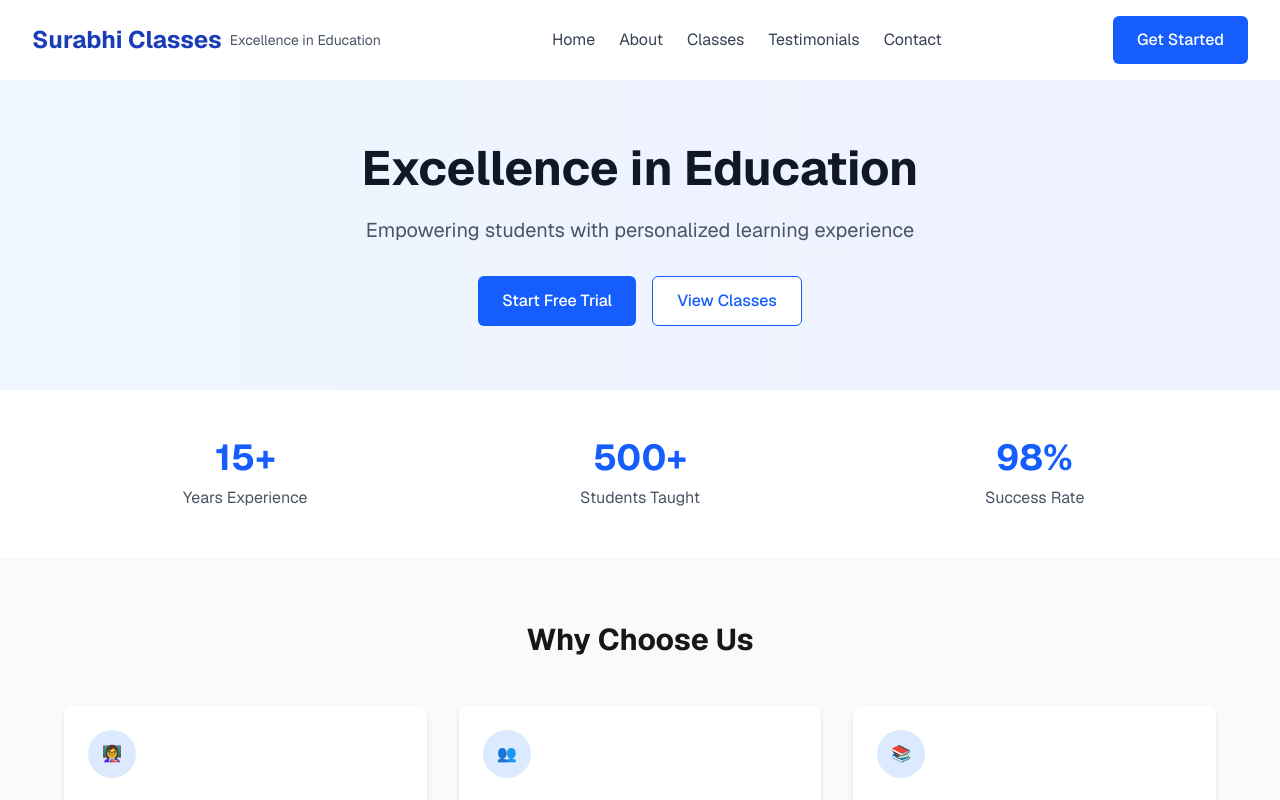
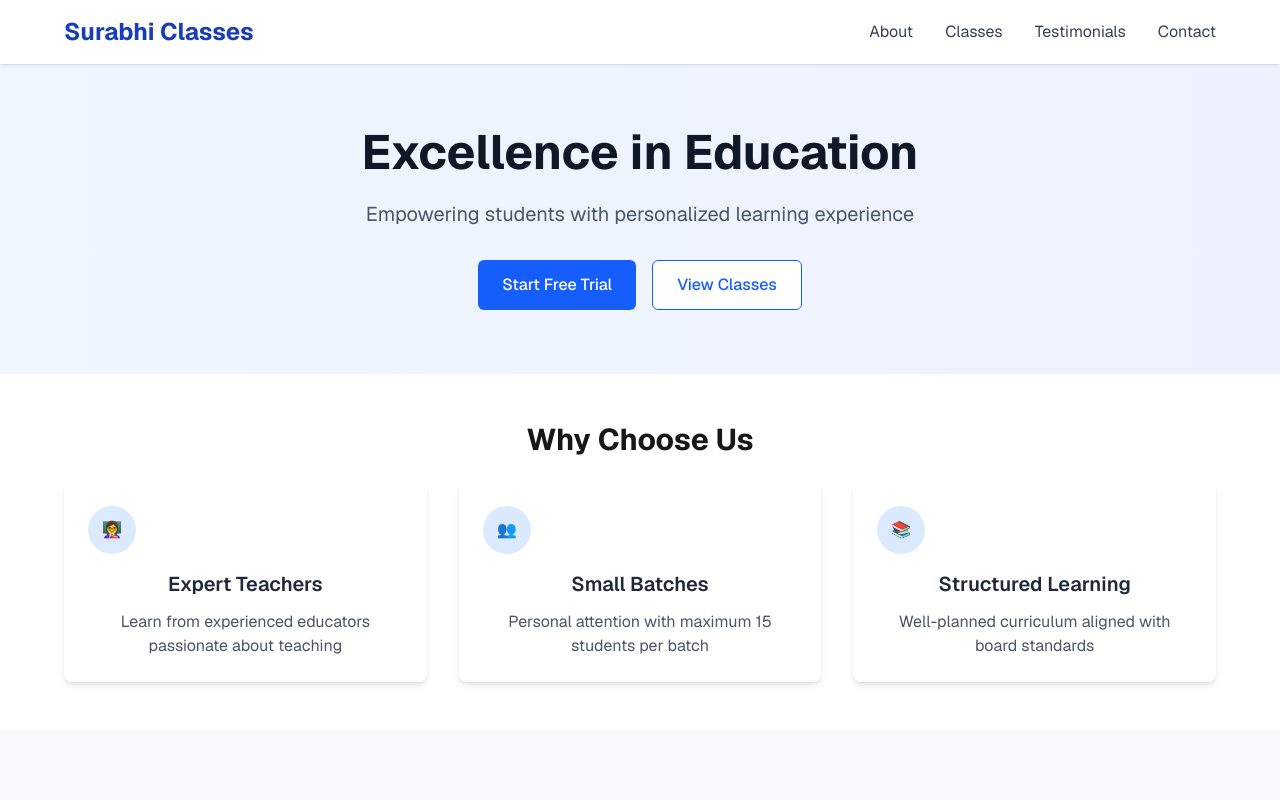
Before and after one commit to AshishNegi1496/surbhi-classes, a Next.js app: page / in a window 1280 px wide. Shown: the top 800 px of the page. Built offline with nearby package versions, Linux system fonts and the light colour scheme.

Commit message:
added smooth scrolling

```diff
--- a/app/page.tsx
+++ b/app/page.tsx
@@ -13,7 +13,7 @@ export default function Home() {
       <Navbar />
 
       {/* Hero Section */}
-      <section className="bg-gradient-to-r from-blue-50 to-indigo-50 py-16 px-8">
+      <section id="hero" className="bg-gradient-to-r from-blue-50 to-indigo-50 py-16 px-8">
         <div className="max-w-4xl mx-auto text-center">
           <h1 className="text-5xl font-bold text-gray-900 mb-6">
             Excellence in Education
@@ -28,26 +28,13 @@ export default function Home() {
         </div>
       </section>
 
-      {/* Stats Section */}
-      <section className="py-12 px-8 bg-white">
-        <div className="max-w-6xl mx-auto grid grid-cols-1 md:grid-cols-3 gap-8 text-center">
-          <StatsCard number="15+" label="Years Experience" />
-          <StatsCard number="500+" label="Students Taught" />
-          <StatsCard number="98%" label="Success Rate" />
-        </div>
-      </section>
-
-      {/* Features Section */}
-      <section className="py-16 px-8 bg-gray-50">
-        <div className="max-w-6xl mx-auto">
-          <h2 className="text-3xl font-bold text-center mb-12">Why Choose Us</h2>
+      {/* About Section */}
+      <section id="about" className="py-12 px-8 bg-white">
+        <div className="max-w-6xl mx-auto text-center">
+          <h2 className="text-3xl font-bold mb-6">Why Choose Us</h2>
           <div className="grid grid-cols-1 md:grid-cols-3 gap-8">
             {features.map((feature, index) => (
-              <Card
-                key={index}
-                title={feature.title}
-                icon={feature.icon}
-              >
+              <Card key={index} title={feature.title} icon={feature.icon}>
                 {feature.description}
               </Card>
             ))}
@@ -56,7 +43,7 @@ export default function Home() {
       </section>
 
       {/* Classes Section */}
-      <section className="py-16 px-8 bg-white">
+      <section id="classes" className="py-16 px-8 bg-gray-50">
         <div className="max-w-6xl mx-auto">
           <h2 className="text-3xl font-bold text-center mb-12">Our Classes</h2>
           <div className="grid grid-cols-1 md:grid-cols-2 lg:grid-cols-3 gap-8">
@@ -68,7 +55,7 @@ export default function Home() {
       </section>
 
       {/* Testimonials Section */}
-      <section className="py-16 px-8 bg-gray-50">
+      <section id="testimonials" className="py-16 px-8 bg-white">
         <div className="max-w-6xl mx-auto">
           <h2 className="text-3xl font-bold text-center mb-12">What Parents Say</h2>
           <div className="grid grid-cols-1 md:grid-cols-2 lg:grid-cols-3 gap-8">
@@ -80,7 +67,7 @@ export default function Home() {
       </section>
 
       {/* Contact Section */}
-      <section className="py-16 px-8 bg-white">
+      <section id="contact" className="py-16 px-8 bg-gray-50">
         <div className="max-w-3xl mx-auto">
           <h2 className="text-3xl font-bold text-center mb-12">Get in Touch</h2>
           <ContactForm />
@@ -93,21 +80,9 @@ export default function Home() {
 }
 
 const features = [
-  {
-    icon: "👩‍🏫",
-    title: "Expert Teachers",
-    description: "Learn from experienced educators passionate about teaching"
-  },
-  {
-    icon: "👥",
-    title: "Small Batches",
-    description: "Personal attention with maximum 15 students per batch"
-  },
-  {
-    icon: "📚",
-    title: "Structured Learning",
-    description: "Well-planned curriculum aligned with board standards"
-  }
+  { icon: "👩‍🏫", title: "Expert Teachers", description: "Learn from experienced educators passionate about teaching" },
+  { icon: "👥", title: "Small Batches", description: "Personal attention with maximum 15 students per batch" },
+  { icon: "📚", title: "Structured Learning", description: "Well-planned curriculum aligned with board standards" }
 ];
 
 const classes = [
@@ -138,22 +113,7 @@ const classes = [
 ];
 
 const testimonials = [
-  {
-    quote: "My daughter's grades improved significantly after joining Surabhi Classes.",
-    name: "Priya Singh",
-    details: "Parent of Grade 9 Student",
-    subject: "Mathematics"
-  },
-  {
-    quote: "The teachers are very patient and explain concepts thoroughly.",
-    name: "Rahul Kumar",
-    details: "Parent of Grade 8 Student",
-    subject: "Science"
-  },
-  {
-    quote: "Best coaching institute in the area. Highly recommended!",
-    name: "Sneha Patel",
-    details: "Parent of Grade 10 Student",
-    subject: "English"
-  }
+  { quote: "My daughter's grades improved significantly after joining Surabhi Classes.", name: "Priya Singh", details: "Parent of Grade 9 Student", subject: "Mathematics" },
+  { quote: "The teachers are very patient and explain concepts thoroughly.", name: "Rahul Kumar", details: "Parent of Grade 8 Student", subject: "Science" },
+  { quote: "Best coaching institute in the area. Highly recommended!", name: "Sneha Patel", details: "Parent of Grade 10 Student", subject: "English" }
 ];
--- a/components/Footer.tsx
+++ b/components/Footer.tsx
@@ -10,6 +10,8 @@ const footerLinks = {
     { label: 'Mathematics', href: '/classes/math' },
     { label: 'Science', href: '/classes/science' },
     { label: 'English', href: '/classes/english' },
+      { label: 'Hindi', href: '/classes/Hindi' },
+    { label: 'Sanskrit', href: '/classes/Sanskrit' },
   ],
   support: [
     { label: 'Contact Us', href: '/contact' },
--- a/components/Navbar.tsx
+++ b/components/Navbar.tsx
@@ -1,33 +1,72 @@
-import Link from 'next/link';
-import { Button } from './Button';
+'use client'
+
+import { useState } from 'react';
 
 const navLinks = [
-  { href: '/', label: 'Home' },
-  { href: '/about', label: 'About' },
-  { href: '/classes', label: 'Classes' },
-  { href: '/testimonials', label: 'Testimonials' },
-  { href: '/contact', label: 'Contact' }
+  { href: '#about', label: 'About' },
+  { href: '#classes', label: 'Classes' },
+  { href: '#testimonials', label: 'Testimonials' },
+  { href: '#contact', label: 'Contact' }
 ];
 
 export const Navbar = () => {
+  const [isMenuOpen, setIsMenuOpen] = useState(false);
+
+  const scrollToSection = (sectionId: string) => {
+    const element = document.querySelector(sectionId);
+    if (element) {
+      element.scrollIntoView({ behavior: 'smooth' });
+      setIsMenuOpen(false);
+    }
+  };
+
   return (
-    <nav className="bg-white shadow-md py-4 px-8 flex justify-between items-center">
+    <nav className="sticky top-0 bg-white/90 backdrop-blur-md shadow-sm py-4 px-8 z-50">
+      <div className="max-w-6xl mx-auto flex justify-between items-center">
         <div className="flex items-center">
           <h1 className="text-2xl font-bold text-blue-800">Surabhi Classes</h1>
-        <span className="ml-2 text-sm text-gray-600">Excellence in Education</span>
         </div>
-      <div className="hidden md:flex space-x-6">
+
+        {/* Desktop Menu */}
+        <div className="hidden md:flex space-x-8">
           {navLinks.map(link => (
-          <Link
+            <button
               key={link.href}
-            href={link.href}
-            className="text-gray-700 hover:text-blue-600"
+              onClick={() => scrollToSection(link.href)}
+              className="text-gray-700 hover:text-blue-600 transition-colors"
             >
               {link.label}
-          </Link>
+            </button>
           ))}
         </div>
-      <Button variant="primary">Get Started</Button>
+
+        {/* Mobile Menu Button */}
+        <button
+          className="md:hidden"
+          onClick={() => setIsMenuOpen(!isMenuOpen)}
+        >
+          <span className="sr-only">Open menu</span>
+          {/* Hamburger icon */}
+          <svg className="w-6 h-6" fill="none" viewBox="0 0 24 24" stroke="currentColor">
+            <path strokeLinecap="round" strokeLinejoin="round" strokeWidth={2} d="M4 6h16M4 12h16M4 18h16" />
+          </svg>
+        </button>
+      </div>
+
+      {/* Mobile Menu */}
+      {isMenuOpen && (
+        <div className="md:hidden absolute top-full left-0 right-0 bg-white border-t shadow-lg">
+          {navLinks.map(link => (
+            <button
+              key={link.href}
+              onClick={() => scrollToSection(link.href)}
+              className="block w-full text-left px-8 py-4 text-gray-700 hover:bg-gray-50"
+            >
+              {link.label}
+            </button>
+          ))}
+        </div>
+      )}
     </nav>
   );
 };
```
Lines whose indentation alone changed are shown as unchanged.
